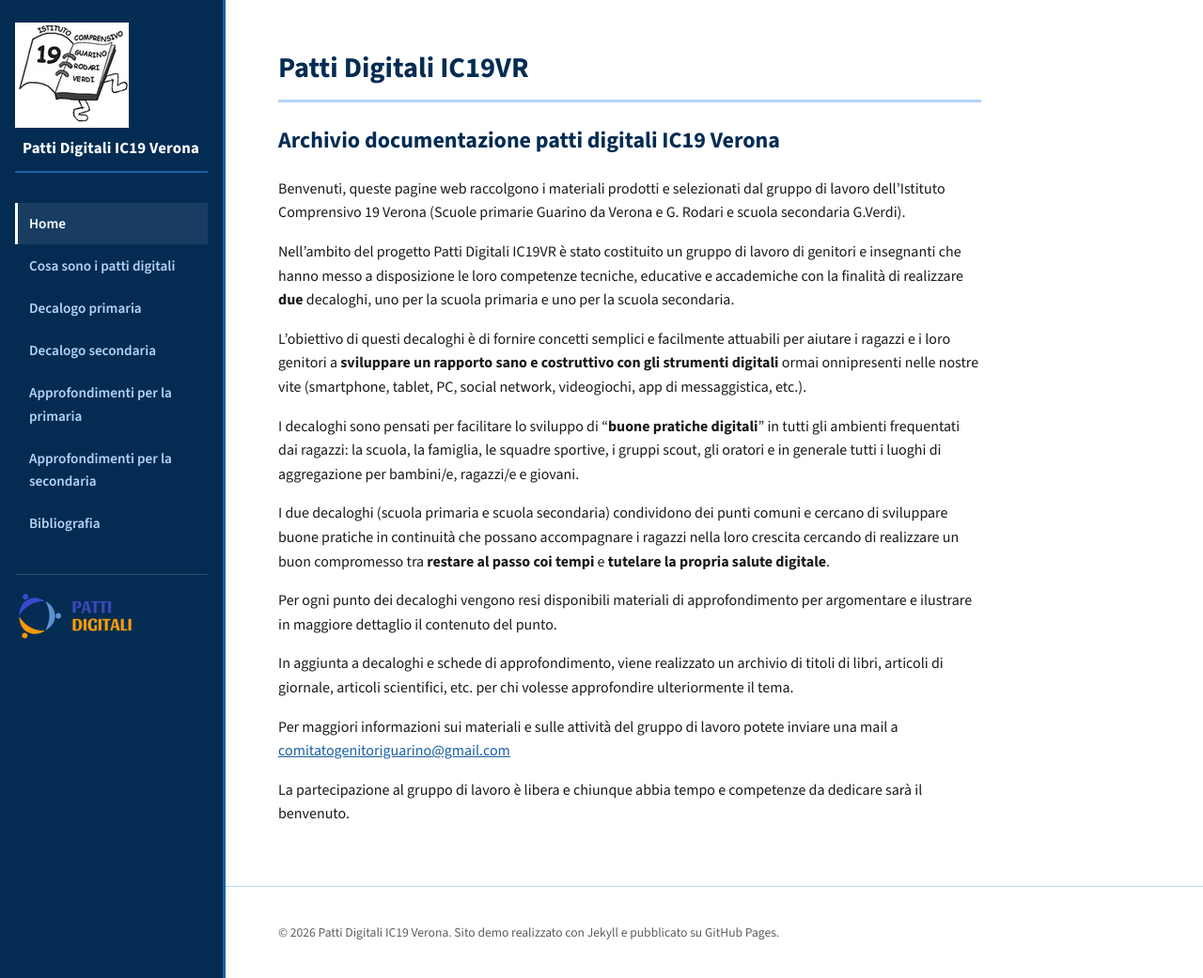
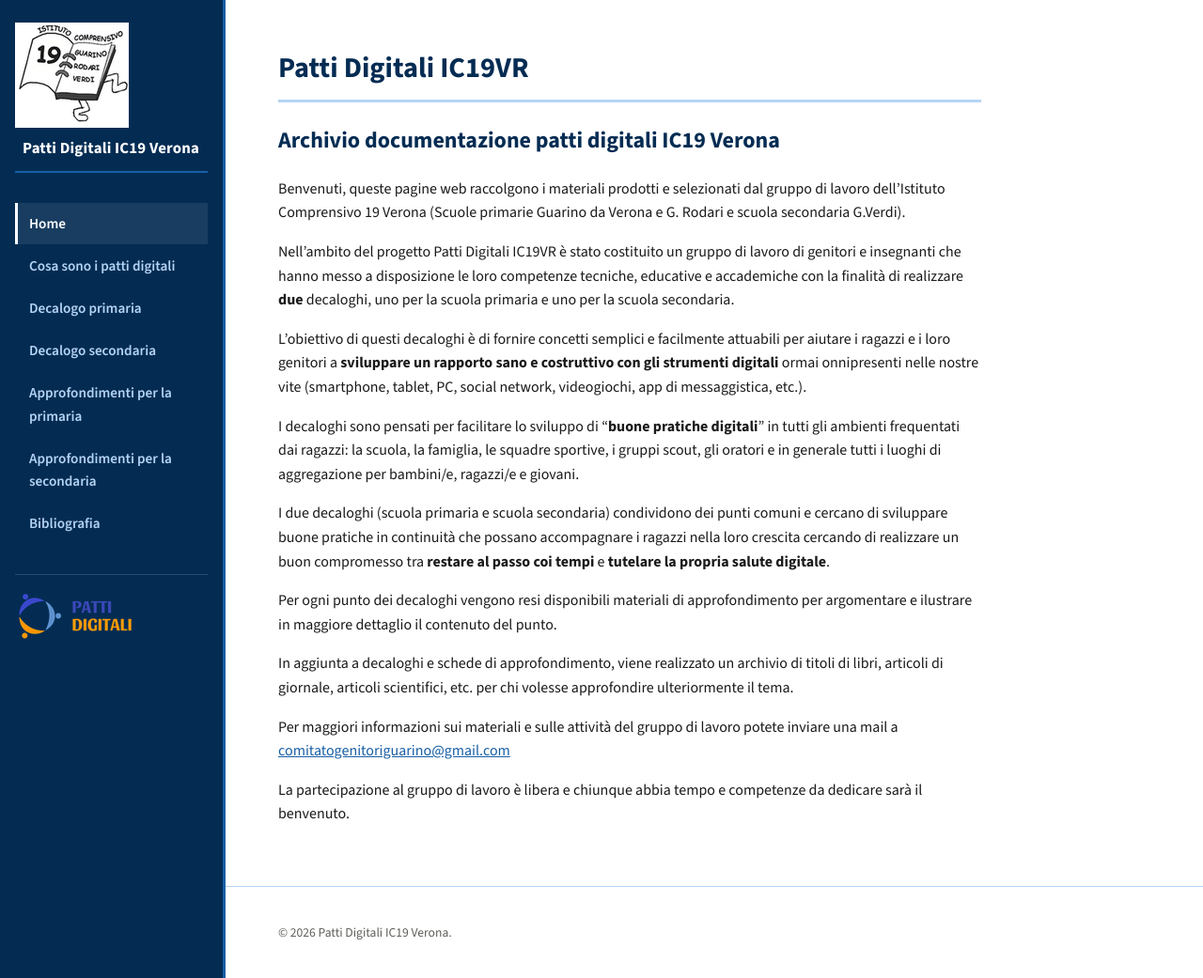
Before and after one commit to albvalente/prova, a Jekyll site: the page built from index.md, in a window 1280 px wide and 1041 px high. Shown: the whole window at 94% size. Built offline with Jekyll 4.4.1, drawn with Linux system fonts in a browser that asks for light colours.

Commit message:
Update _layouts/default.html

```diff
--- a/_layouts/default.html
+++ b/_layouts/default.html
@@ -17,7 +17,7 @@
       </div>
 
       <footer class="site-footer">
-        <p>&copy; {{ 'now' | date: "%Y" }} {{ site.title }}. Sito demo realizzato con Jekyll e pubblicato su GitHub Pages.</p>
+        <p>&copy; {{ 'now' | date: "%Y" }} {{ site.title }}.</p>
       </footer>
     </main>
   </div>
```
